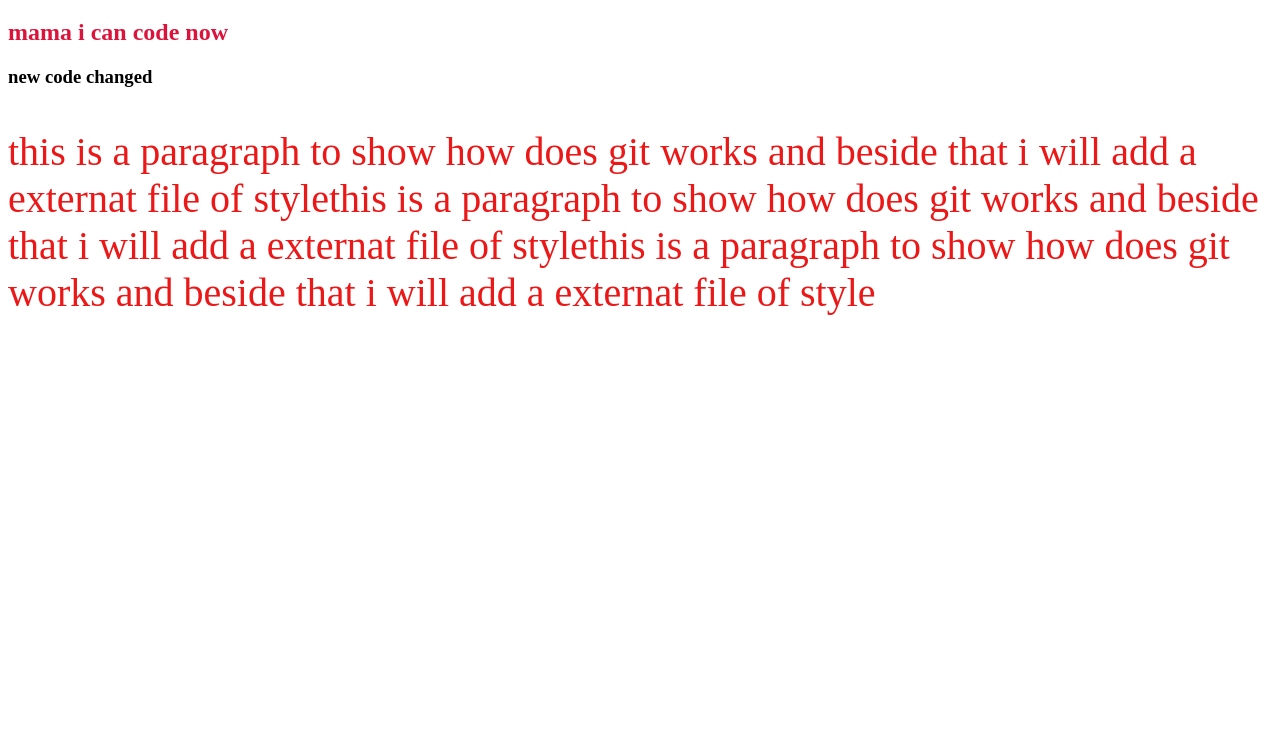
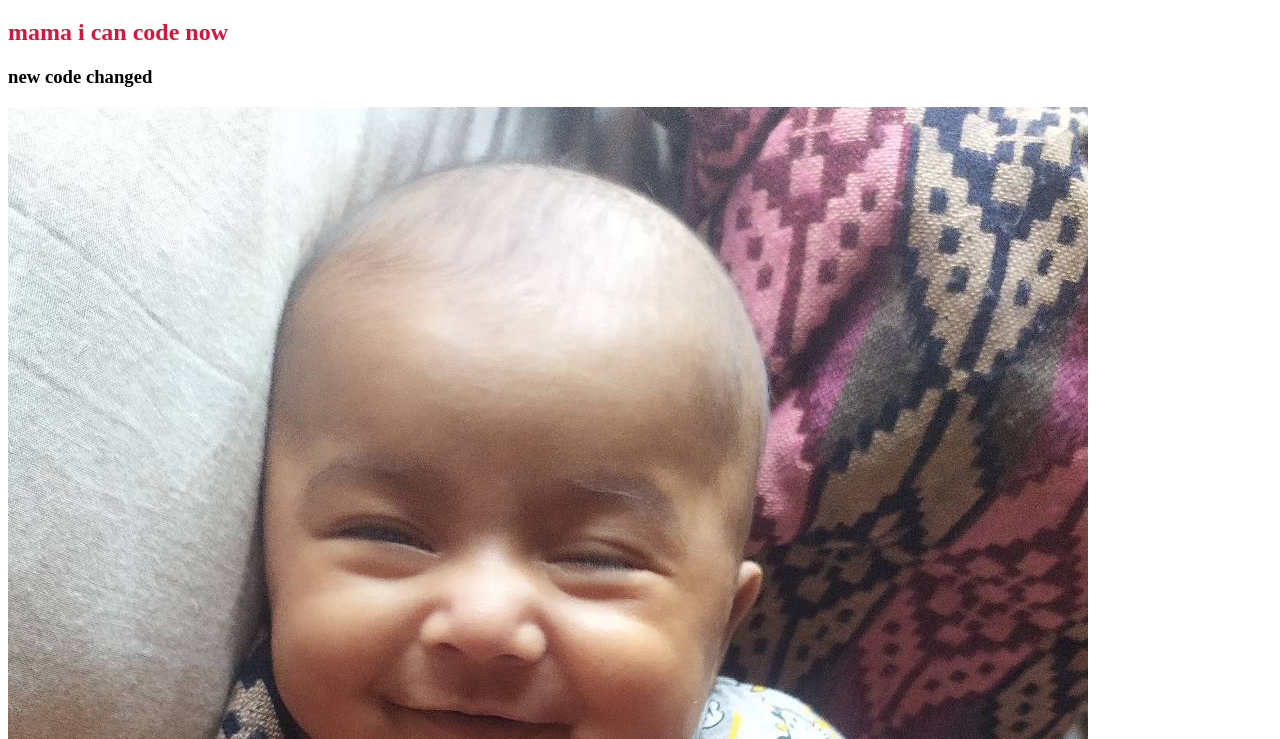
Before and after one commit to rakibabdullah97/my-first-repo, a plain HTML site: page index.html in a window 1280 px wide. Shown: the part 61-800 px from the top of the page. Drawn offline with Linux system fonts and the light colour scheme.

Commit message:
added image

```diff
--- a/index.html
+++ b/index.html
@@ -13,6 +13,7 @@
         mama i can code now
     </h2>
     <h3>new code changed</h3>
+    <img src="sleeppy head.jpg" alt="i am sleepy and happy">
     <p>this is a paragraph to show how does git works and beside that i will add a externat file of stylethis is a paragraph to show how does git works and beside that i will add a externat file of stylethis is a paragraph to show how does git works and beside that i will add a externat file of style</p>
 
 </body>
```
Also changed, not shown: afrah s toung again.jpg (added), afrah showing her tonge.jpg (added), sleeppy head.jpg (added).
